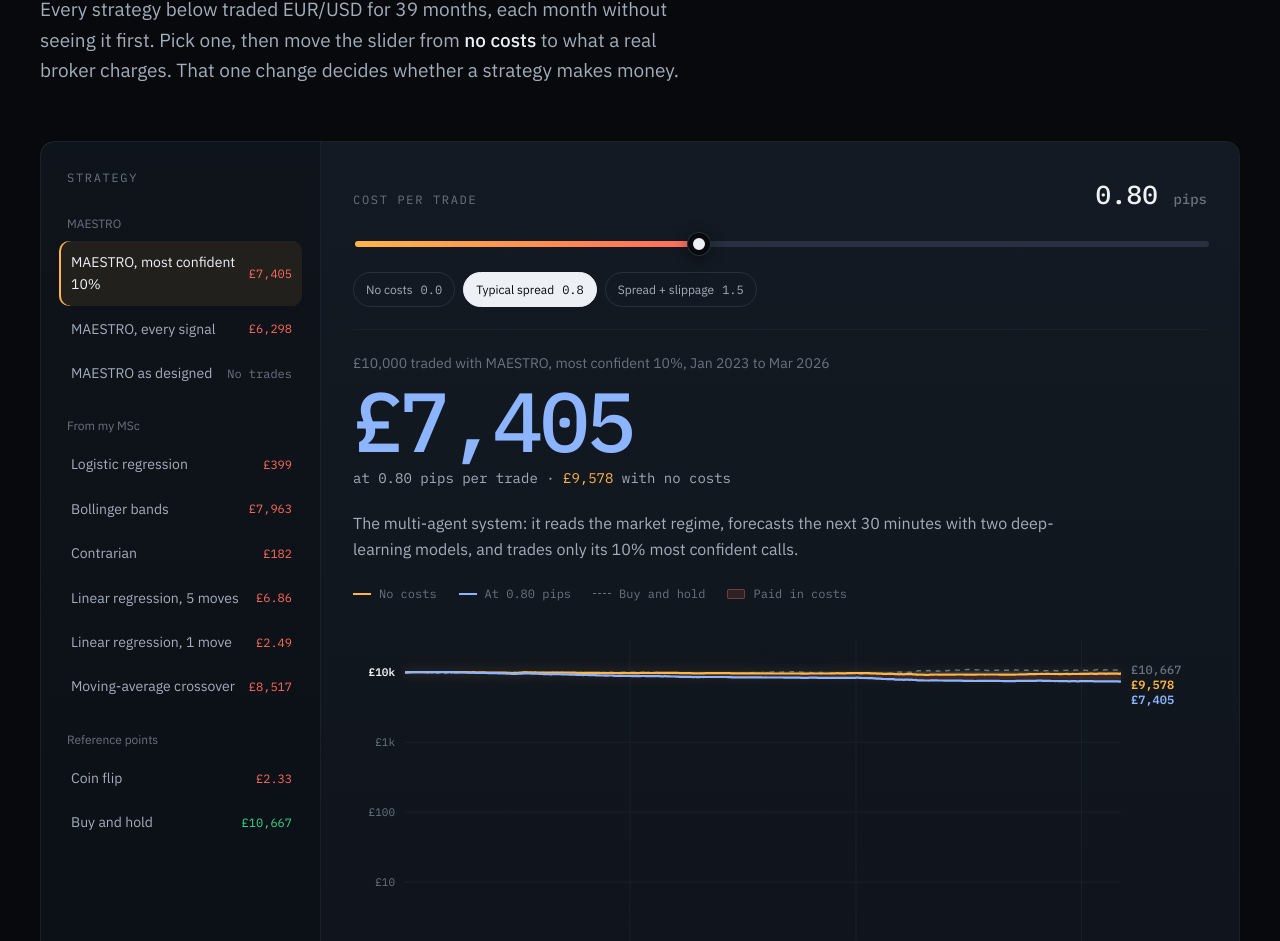
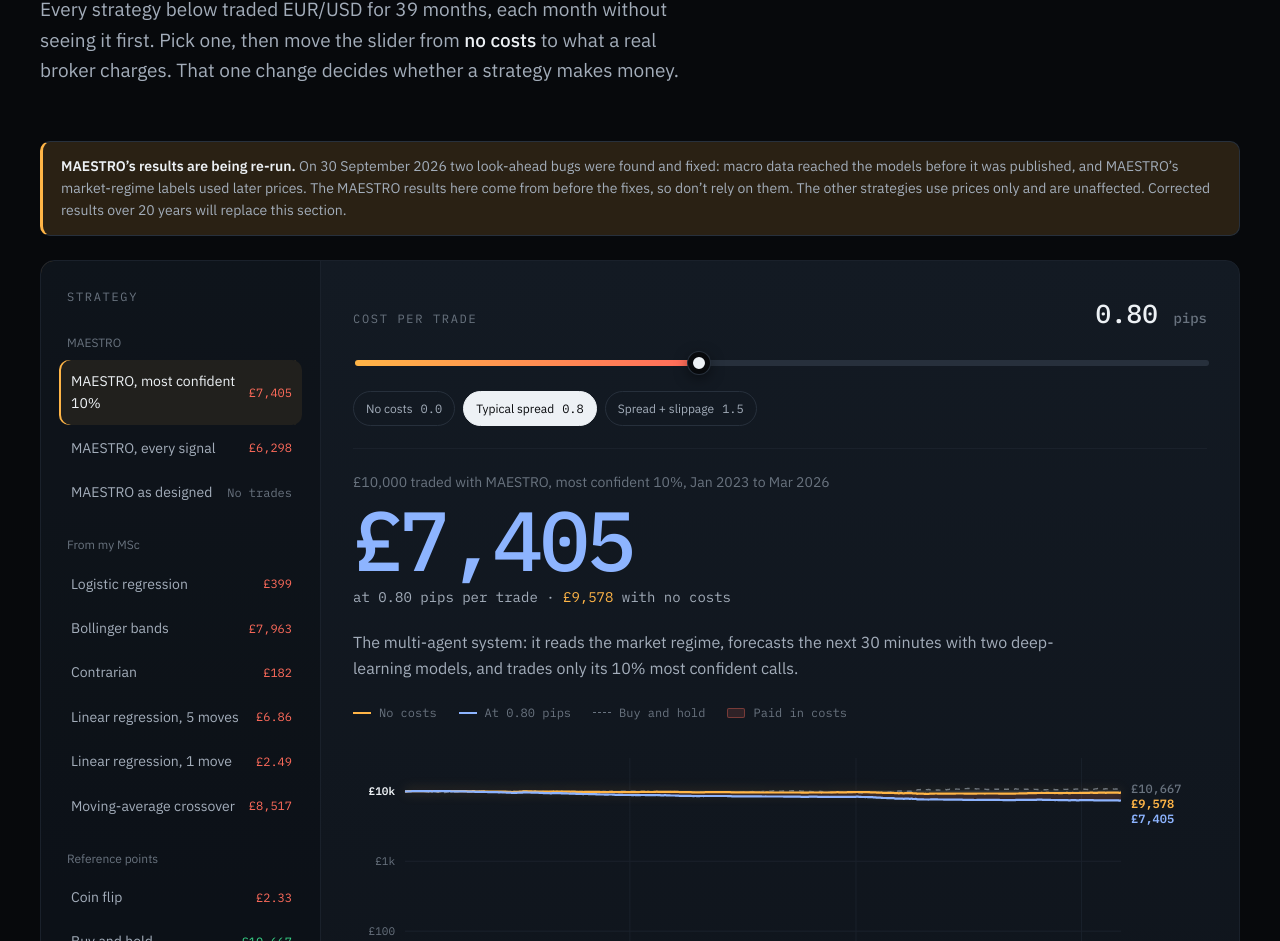
Before and after one commit to Fran6jy/maestro, a Next.js app in the folder web/: page / in a window 1280 px wide. Shown: the part 2235-3176 px from the top of the page. Built offline with nearby package versions, Linux system fonts and the light colour scheme.

Commit message:
Flag MAESTRO's site results as being re-run
Two look-ahead bugs (macro timing, regime smoothing) invalidate the MAESTRO
rows currently on the site; the baselines use prices only and stand. The
notice stays until the corrected 20-year results replace the section.

```diff
--- a/web/src/components/StrategyLab.module.css
+++ b/web/src/components/StrategyLab.module.css
@@ -511,3 +511,24 @@
     grid-row: 2;
   }
 }
+
+/* Temporary notice while MAESTRO's results are re-run after the look-ahead fixes. */
+.notice {
+  margin: 0 0 24px;
+  padding: 14px 18px;
+  border: 1px solid var(--line-2);
+  border-left: 3px solid var(--amber);
+  border-radius: 10px;
+  background: var(--amber-soft);
+}
+
+.notice p {
+  margin: 0;
+  color: var(--ink-2);
+  font-size: var(--fs-sm);
+  line-height: 1.55;
+}
+
+.notice strong {
+  color: var(--ink);
+}
--- a/web/src/components/StrategyLab.tsx
+++ b/web/src/components/StrategyLab.tsx
@@ -72,6 +72,16 @@ export default function StrategyLab() {
             That one change decides whether a strategy makes money.
           </p>
         </div>
+
+        <aside className={styles.notice} role="note" aria-label="Results being re-run">
+          <p>
+            <strong>MAESTRO&rsquo;s results are being re-run.</strong> On 30 September 2026 two look-ahead
+            bugs were found and fixed: macro data reached the models before it was published, and
+            MAESTRO&rsquo;s market-regime labels used later prices. The MAESTRO results here come from before
+            the fixes, so don&rsquo;t rely on them. The other strategies use prices only and are unaffected.
+            Corrected results over 20 years will replace this section.
+          </p>
+        </aside>
 
         <div className={`panel panel-glow ${styles.lab}`}>
           <fieldset className={styles.picker}>
```
